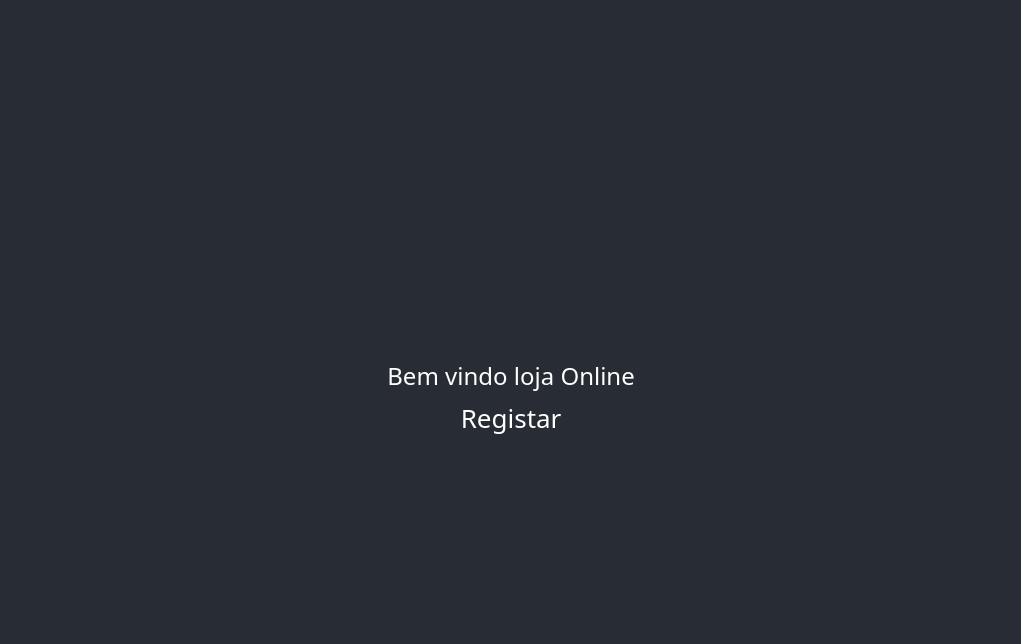
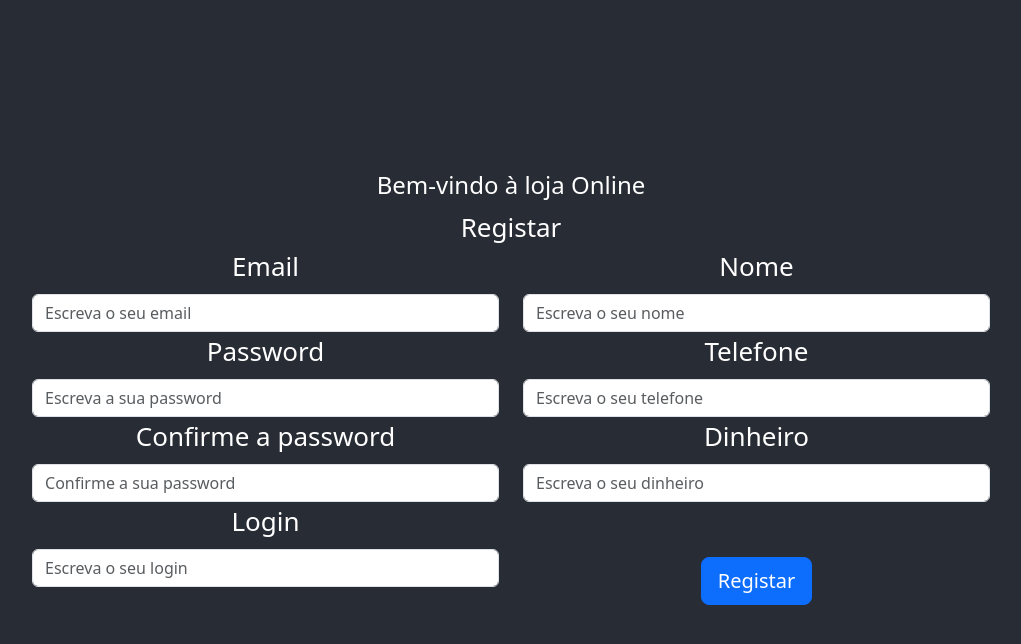
Before and after one commit to Hugo1506/dweb_react, a React (Create React App) app: page / in a window 1280 px wide. Both pictures are taken after a click on the button "Registar". Shown: the top 644 px of the page, without its empty margins (129-1150 px from the left). Built offline with nearby package versions, Linux system fonts and the light colour scheme.

Commit message:
melhora no registo

```diff
--- a/src/app/Comprador.jsx
+++ b/src/app/Comprador.jsx
@@ -1,6 +1,6 @@
 import React, { Component } from 'react';
 class Comprador extends Component {
-    state = {login : "", password : ""}
+    state = { login: "", password: "", userExisteResponse: "", mostrarRegistar:false }
 
 
 
@@ -17,9 +17,11 @@ class Comprador extends Component {
             try {
                 let userExists = await this.handleUserExists(login_val, password_val);
                 if (userExists) {
-                    console.log("ok");
+                    console.log("User existe");
+
                 } else {
-                    console.log("not ok");
+                    console.log("User nao existe");
+
                 }
             } catch (error) {
                 console.error('Erro inesperado:', error);
@@ -37,45 +39,127 @@ class Comprador extends Component {
         })
             .then(response => {
                 if (response.ok) {
-                    console.log(response.status);
-                    return true;
+                    return response.text().then(message => {
+                        console.log(message);
+                        this.setState({ userExisteResponse: message });
 
+                        return true;
+                    });
                 } else {
-                    console.log(response.status);
-                    return false;
+                    return response.text().then(message => {
+                        console.log(message);
+                        this.setState({ userExisteResponse: message });
+                        return false;
+                    });
                 }
             })
             .catch(error => {
                 console.error('Error:', error);
             });
-    };
+    }
 
     handleRegist = () => {
-        let codHTML = "";
-        codHTML += '<div className="mb-4">';
-        codHTML += '<label htmlFor="loginInput" className="form-label">Registar</label>';
-        codHTML += '</div>';
-
-        const form = document.getElementById('screen');
-        form.innerHTML = codHTML;
+        this.setState({ mostrarRegistar:true})
 
     }
 
+    handleCreateUser = () => {
+        let email_val = document.getElementById('emailInput').value;
+        let password_val = document.getElementById('passwordInput').value;
+        let password_conf_val = document.getElementById('passwordInputConf').value;
+        let login_val = document.getElementById('loginInput').value;
+        let nome_val = document.getElementById('nomeInput').value;
+        let telefone_val = document.getElementById('telefoneInput').value;
+        let dinheiro_val = document.getElementById('dinheiroInput').value;
+        const requestBody = JSON.stringify({ email: email_val, password: password_val, password_conf: password_conf_val, login: login_val, nome: nome_val, telefone: telefone_val, dinheiro: dinheiro_val })
+        return fetch('https://localhost:7287/compradores/createComprador', {
+            method: 'POST',
+            headers: {
+                'Content-Type': 'application/json'
+            },
+            body: requestBody
+        })
+            .then(response => {
+                if (response.ok) {
+                    return response.text().then(message => {
+                        console.log(message);
+
+
+                    });
+                } else {
+                    return response.text().then(message => {
+                        console.log(message);
+
+                    });
+                }
+            })
+            .catch(error => {
+                console.error('Error:', error);
+            });
+    }
+
+
 
     render() {
+        let loginErro = "";
+        loginErro = this.state.userExisteResponse;
+        if (this.state.mostrarRegistar) {
+            return (
+                <div className="row">
+                    <h4>Bem-vindo &agrave; loja Online</h4>
+                    <span>Registar</span>
+                    <div className="col-lg-6">
+                        <form id="screen">
+                            <div className="mb-4">
+                                <label htmlFor="emailInput" className="form-label">Email</label>
+                                <input type="text" className="form-control" id="emailInput" placeholder="Escreva o seu email" />
+
+                                <label htmlFor="passwordInput" className="form-label">Password</label>
+                                <input type="password" className="form-control" id="passwordInput" placeholder="Escreva a sua password" />
+
+                                <label htmlFor="passwordInputConf" className="form-label">Confirme a password</label>
+                                <input type="password" className="form-control" id="passwordInputConf" placeholder="Confirme a sua password" />
+
+                                <label htmlFor="loginInput" className="form-label">Login</label>
+                                <input type="text" className="form-control" id="loginInput" placeholder="Escreva o seu login" />
+
+                            </div>
+                        </form>
+                    </div>
+                    <div className="col-lg-6">
+                        <form id="screen">
+                            <div className="mb-4">
+
+                                <label htmlFor="nomeInput" className="form-label">Nome</label>
+                                <input type="text" className="form-control" id="nomeInput" placeholder="Escreva o seu nome" />
+
+                                <label htmlFor="telefoneInput" className="form-label">Telefone</label>
+                                <input type="text" className="form-control" id="telefoneInput" placeholder="Escreva o seu telefone" />
+
+                                <label htmlFor="dinheiroInput" className="form-label">Dinheiro</label>
+                                <input type="text" className="form-control" id="dinheiroInput" placeholder="Escreva o seu dinheiro" />
+                                <br/>
+                                <button className="btn btn-primary btn-lg mt-3" onClick={this.handleCreateUser} type="button">Registar</button>
+                            </div>
+                        </form>
+                    </div>
+                </div>
+            );
+        }
         return (
             <div className="row">
                 <div className="col-12">
-                    <h4>Bem vindo loja Online</h4>
+                    <h4>Bem vindo &agrave; loja Online</h4>
                     <form id= "screen">
                         <div className="mb-4">
+                            <p>{loginErro}</p>
                             <label htmlFor="loginInput" className="form-label">Login</label>
                             <input type="text" className="form-control" id="loginInput" placeholder="Escreva a seu login" />
                             <label htmlFor="PasswordInput" className="form-label">Password</label>
-                            <input type="text" className="form-control" id="passwordInput" placeholder="Escreva a sua password" />
+                            <input type="password" className="form-control" id="passwordInput" placeholder="Escreva a sua password" />
 
-                            <button className="btn btn-outline-primary mt-3 " onClick={this.handleLogin} type="button">Login</button>
-                            <button className="btn btn-outline-primary mt-3 " onClick={this.handleRegist} type="button">Registar</button>
+                            <button className="btn btn-primary btn-lg mt-3 " onClick={this.handleLogin} type="button">Login</button>
+                            <button className="btn btn-primary btn-lg mt-3 " onClick={this.handleRegist} type="button">Registar</button>
                         </div>
                     </form>
                 </div>
```
